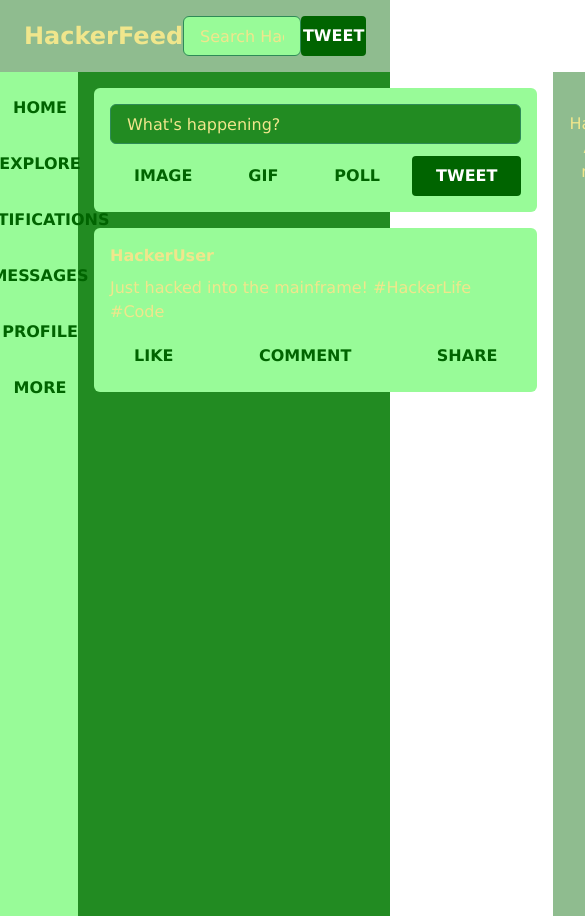
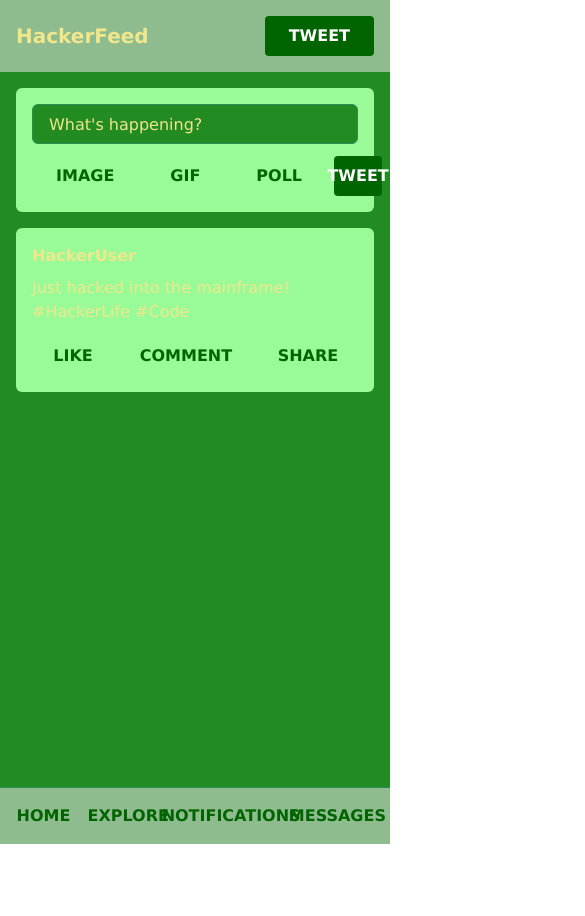
Before and after one commit to bgrana75/mycommunity, a Next.js app: page / in a window 390 px wide. Shown: the top 916 px of the page, 585 px wide, since content can reach past the window. After the commit the page ends 844 px from the top, so only its background shows below. Built offline with nearby package versions, Linux system fonts and the light colour scheme.

Commit message:
responsiveness

```diff
--- /dev/null
+++ b/app/components/RightSideBar.tsx
@@ -0,0 +1,33 @@
+// components/RightSidebar.tsx
+import React from 'react';
+import { Box, VStack, Text, Button } from '@chakra-ui/react';
+
+export default function RightSidebar() {
+    return (
+        <Box
+            bg="muted"
+            p={4}
+            w={{ base: 'full', md: '20%' }}
+            minH={{ base: 'auto', md: '100vh' }}
+            display={{ base: 'none', lg: 'block' }} // Visible only on large screens
+        >
+            <VStack spacing={4} align="start">
+                <Text fontWeight="bold" mb={4}>
+                    Trends for you
+                </Text>
+                <Button variant="ghost" w="full">
+                    #HackerLife
+                </Button>
+                <Button variant="ghost" w="full">
+                    #Code
+                </Button>
+                <Button variant="ghost" w="full">
+                    #TechNews
+                </Button>
+                <Button variant="ghost" w="full">
+                    #OpenSource
+                </Button>
+            </VStack>
+        </Box>
+    );
+}
--- a/app/page.tsx
+++ b/app/page.tsx
@@ -1,12 +1,13 @@
 import { Box, Flex, Text, VStack, HStack, Button, Input } from '@chakra-ui/react';
+import RightSidebar from './components/RightSideBar';
 
 export default function Home() {
   return (
     <Box bg="background" color="text" minH="100vh">
       {/* Header */}
-      <Box bg="secondary" px={6} py={4}>
+      <Box bg="secondary" px={{ base: 4, md: 6 }} py={4}>
         <Flex justify="space-between" align="center">
-          <Text fontSize="2xl" fontWeight="bold">
+          <Text fontSize={{ base: 'xl', md: '2xl' }} fontWeight="bold">
             HackerFeed
           </Text>
           <Input
@@ -15,6 +16,7 @@ export default function Home() {
             bg="muted"
             borderColor="border"
             _placeholder={{ color: 'text' }}
+            display={{ base: 'none', md: 'block' }}
           />
           <Button variant="solid" colorScheme="primary">
             Tweet
@@ -22,9 +24,16 @@ export default function Home() {
         </Flex>
       </Box>
 
-      <Flex>
+      <Flex direction={{ base: 'column', md: 'row' }}>
         {/* Sidebar */}
-        <Box as="nav" bg="muted" p={4} w="20%" minH="100vh">
+        <Box
+          as="nav"
+          bg="muted"
+          p={4}
+          w={{ base: 'full', md: '20%' }}
+          minH={{ base: 'auto', md: '100vh' }}
+          display={{ base: 'none', md: 'block' }}
+        >
           <VStack spacing={4} align="start">
             <Button variant="ghost" w="full">
               Home
@@ -88,9 +97,28 @@ export default function Home() {
           </VStack>
         </Box>
 
-        {/* Footer */}
-        <Box as="footer" bg="secondary" p={4} textAlign="center">
-          <Text>&copy; 2024 HackerFeed. All rights reserved.</Text>
+        {/* Right Sidebar */}
+        <RightSidebar />
+
+        {/* Footer Navigation for Mobile */}
+        <Box
+          as="nav"
+          position="fixed"
+          bottom="0"
+          left="0"
+          right="0"
+          bg="secondary"
+          p={2}
+          borderTop="1px solid"
+          borderColor="border"
+          display={{ base: 'block', md: 'none' }}
+        >
+          <HStack justify="space-around">
+            <Button variant="ghost">Home</Button>
+            <Button variant="ghost">Explore</Button>
+            <Button variant="ghost">Notifications</Button>
+            <Button variant="ghost">Messages</Button>
+          </HStack>
         </Box>
       </Flex>
     </Box>
```
Also changed, not shown: lib/hive/client-functions.ts (+11 -12 lines).
